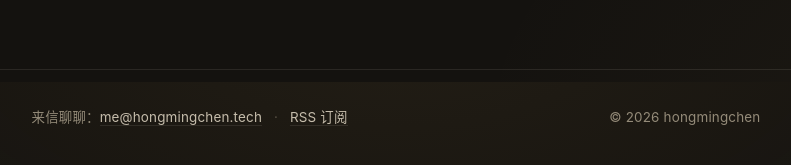
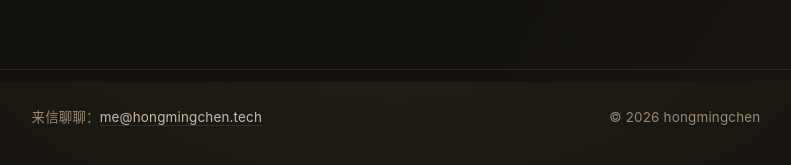
Before and after one commit to hongmingchen071-web/hongmingchen-site, a Jekyll site: the page built from index.md, in a window 1280 px wide and 900 px high, scrolled down 1894 px. Shown: the part 724-889 px from the top of the window, without its empty margins (244-1035 px from the left). Built offline with Jekyll 4.4.1, drawn with Linux system fonts in a browser that asks for light colours.

Commit message:
页脚去掉 RSS 链接

```diff
--- a/_includes/footer.html
+++ b/_includes/footer.html
@@ -2,8 +2,6 @@
   <div class="wrapper site-footer__inner">
     <p class="site-footer__contact">
       来信聊聊：<a href="mailto:me@hongmingchen.tech">me@hongmingchen.tech</a>
-      <span class="site-footer__sep">·</span>
-      <a href="{{ "/feed.xml" | relative_url }}">RSS 订阅</a>
     </p>
     <p class="site-footer__copy">© {{ "now" | date: "%Y" }} hongmingchen</p>
   </div>
```
